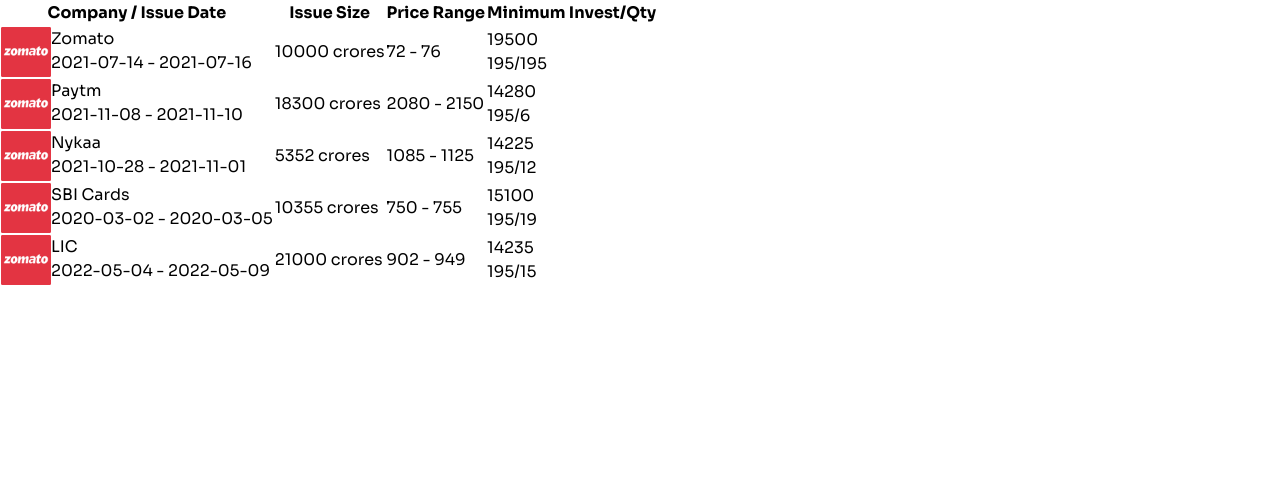
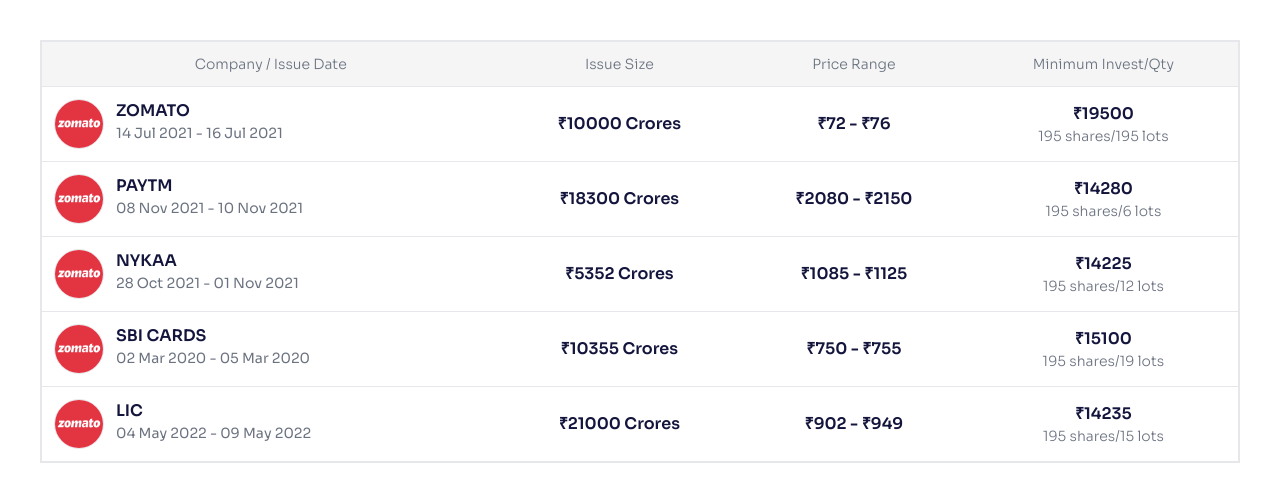
Before and after one commit to thisisyashgarg/ventura-assignment, a Next.js app: page / in a window 1280 px wide. Shown: the top 502 px of the page. Built offline with nearby package versions, Linux system fonts and the light colour scheme.

Commit message:
fix: hygiene fixes

```diff
--- a/src/app/company/page.tsx
+++ /dev/null
@@ -1,83 +0,0 @@
-"use client"
-
-import { IPOS } from "@/lib/constants"
-import Image from "next/image"
-import { useRouter } from "next/navigation"
-import dayjs from "dayjs"
-import { convertDate } from "@/lib/utils"
-
-export default function Home() {
-  const { push } = useRouter()
-
-  return (
-    <>
-      {/* For desktop */}
-
-      <div className="m-10">
-        <table className="w-full border-2 rounded-t-lg">
-          <thead className="bg-gray-50">
-            <tr>
-              <th className="p-3 text-sm text-gray-500 font-light">
-                Company / Issue Date{" "}
-              </th>
-              <th className="p-3 text-sm text-gray-500 font-light">
-                Issue Size
-              </th>
-              <th className="p-3 text-sm text-gray-500 font-light">
-                Price Range
-              </th>
-              <th className="p-3 text-sm text-gray-500 font-light">
-                Minimum Invest/Qty
-              </th>
-            </tr>
-          </thead>
-          <tbody>
-            {IPOS.map((ipo) => (
-              <tr
-                className="border cursor-pointer"
-                onClick={() => push(`/company/${ipo.id} `)}
-                key={ipo.id}
-              >
-                <td className="flex p-3 gap-3">
-                  <Image
-                    className="rounded-full border"
-                    src={ipo.logo}
-                    width={50}
-                    height={50}
-                    alt={""}
-                  />
-                  <div>
-                    <h2 className="font-semibold text-blue-900 uppercase">
-                      {ipo.name}
-                    </h2>
-                    <p className="text-sm text-gray-500">
-                      {convertDate(ipo.issueDateRange.from)} -{" "}
-                      {convertDate(ipo.issueDateRange.to)}
-                    </p>
-                  </div>
-                </td>
-                <td className="p-3 text-center font-semibold text-blue-900">
-                  ₹{ipo.issueSizeRangeInCrores.to} Crores
-                </td>
-                <td className="p-3 text-center font-semibold text-blue-900">
-                  ₹{ipo.priceRange.from} - ₹{ipo.priceRange.to}
-                </td>
-                <td className="p-3 text-center font-semibold text-blue-900">
-                  <h2>₹{ipo.minimumInvestmentInRupees}</h2>
-                  <p className="text-sm text-gray-500 font-light">
-                    {ipo.noOfShares} shares/{ipo.lotSize} lots
-                  </p>
-                </td>
-              </tr>
-            ))}
-          </tbody>
-        </table>
-      </div>
-
-      {/* For mobile */}
-      <div className="h-screen md:hidden flex items-center justify-center">
-        Switch to desktop view to see the IPO Listings
-      </div>
-    </>
-  )
-}
--- /dev/null
+++ b/src/app/error.tsx
@@ -0,0 +1,26 @@
+"use client"
+import { useRouter } from "next/navigation"
+import { useEffect } from "react"
+
+export default function Error({
+  error,
+  reset,
+}: {
+  error: string
+  reset: () => void
+}) {
+  useEffect(() => {
+    console.error(error)
+  }, [error])
+
+  return (
+    <div className="flex h-screen items-center justify-center">
+      <div className="text-center">
+        <h2>IPO not found!</h2>
+        <button className="hover:text-gray-500" onClick={() => reset()}>
+          Try again
+        </button>
+      </div>
+    </div>
+  )
+}
--- a/src/app/layout.tsx
+++ b/src/app/layout.tsx
@@ -1,6 +1,8 @@
 import type { Metadata } from "next"
 import { Sora } from "next/font/google"
 import "./globals.css"
+import ErrorBoundary from "next/dist/client/components/error-boundary"
+import Error from "./error"
 
 const inter = Sora({ subsets: ["latin"] })
 
--- a/src/app/page.tsx
+++ b/src/app/page.tsx
@@ -1,329 +1,86 @@
+"use client"
+
+import { IPOS } from "@/lib/constants"
 import Image from "next/image"
-
-const IPOS = [
-  {
-    id: 1,
-    name: "Zomato",
-    registeredName: "Zomato Limited",
-    logo: "/zomato.png",
-    issueDateRange: {
-      from: "2021-07-14",
-      to: "2021-07-16",
-    },
-    issueSizeRangeInCrores: {
-      from: 9375,
-      to: 10000,
-    },
-    priceRange: {
-      from: 72,
-      to: 76,
-    },
-    minimumInvestmentInRupees: 19500,
-    noOfShares: 195,
-    lotSize: 195,
-
-    listingDate: "2021-07-23",
-    listingPrice: 115,
-    listingGainsInRupees: 51.32,
-    timelineDetails: [
-      {
-        title: "Bidding starts",
-        date: "2021-07-14",
-        status: "COMPLETED",
-      },
-      {
-        title: "Bidding ends",
-        date: "2021-07-16",
-        status: "COMPLETED",
-      },
-      {
-        title: "Allotment Finalization",
-        date: "2021-07-22",
-        status: "COMPLETED",
-      },
-      {
-        title: "Refund initiation",
-        date: "2021-07-23",
-        status: "PENDING",
-      },
-      {
-        title: "Demat transfer",
-        date: "2021-07-23",
-        status: "PENDING",
-      },
-      {
-        title: "Listing date",
-        date: "2021-07-23",
-        status: "PENDING",
-      },
-    ],
-  },
-  {
-    id: 2,
-    name: "Paytm",
-    registeredName: "Zomato Limited",
-    logo: "/zomato.png",
-
-    issueDateRange: {
-      from: "2021-11-08",
-      to: "2021-11-10",
-    },
-    issueSizeRangeInCrores: {
-      from: 18300,
-      to: 18300,
-    },
-    priceRange: {
-      from: 2080,
-      to: 2150,
-    },
-    minimumInvestmentInRupees: 14280,
-    noOfShares: 195,
-    lotSize: 6,
-    listingDate: "2021-11-18",
-    listingPrice: 1564,
-    listingGainsInRupees: -486,
-    timelineDetails: [
-      {
-        title: "Bidding starts",
-        date: "2021-11-08",
-        status: "COMPLETED",
-      },
-      {
-        title: "Bidding ends",
-        date: "2021-11-10",
-        status: "COMPLETED",
-      },
-      {
-        title: "Allotment Finalization",
-        date: "2021-11-15",
-        status: "COMPLETED",
-      },
-      {
-        title: "Refund initiation",
-        date: "2021-11-16",
-        status: "COMPLETED",
-      },
-      {
-        title: "Demat transfer",
-        date: "2021-11-17",
-        status: "COMPLETED",
-      },
-      {
-        title: "Listing date",
-        date: "2021-11-18",
-        status: "COMPLETED",
-      },
-    ],
-  },
-  {
-    id: 3,
-    name: "Nykaa",
-    registeredName: "Zomato Limited",
-    logo: "/zomato.png",
-
-    issueDateRange: {
-      from: "2021-10-28",
-      to: "2021-11-01",
-    },
-    issueSizeRangeInCrores: {
-      from: 5352,
-      to: 5352,
-    },
-    priceRange: {
-      from: 1085,
-      to: 1125,
-    },
-    minimumInvestmentInRupees: 14225,
-    noOfShares: 195,
-    lotSize: 12,
-    listingDate: "2021-11-10",
-    listingPrice: 2001,
-    listingGainsInRupees: 876,
-    timelineDetails: [
-      {
-        title: "Bidding starts",
-        date: "2021-10-28",
-        status: "COMPLETED",
-      },
-      {
-        title: "Bidding ends",
-        date: "2021-11-01",
-        status: "COMPLETED",
-      },
-      {
-        title: "Allotment Finalization",
-        date: "2021-11-08",
-        status: "COMPLETED",
-      },
-      {
-        title: "Refund initiation",
-        date: "2021-11-09",
-        status: "COMPLETED",
-      },
-      {
-        title: "Demat transfer",
-        date: "2021-11-09",
-        status: "COMPLETED",
-      },
-      {
-        title: "Listing date",
-        date: "2021-11-10",
-        status: "COMPLETED",
-      },
-    ],
-  },
-  {
-    id: 4,
-    name: "SBI Cards",
-    registeredName: "Zomato Limited",
-    logo: "/zomato.png",
-
-    issueDateRange: {
-      from: "2020-03-02",
-      to: "2020-03-05",
-    },
-    issueSizeRangeInCrores: {
-      from: 10355,
-      to: 10355,
-    },
-    priceRange: {
-      from: 750,
-      to: 755,
-    },
-    minimumInvestmentInRupees: 15100,
-    noOfShares: 195,
-    lotSize: 19,
-    listingDate: "2020-03-16",
-    listingPrice: 658,
-    listingGainsInRupees: -97,
-    timelineDetails: [
-      {
-        title: "Bidding starts",
-        date: "2020-03-02",
-        status: "COMPLETED",
-      },
-      {
-        title: "Bidding ends",
-        date: "2020-03-05",
-        status: "COMPLETED",
-      },
-      {
-        title: "Allotment Finalization",
-        date: "2020-03-10",
-        status: "COMPLETED",
-      },
-      {
-        title: "Refund initiation",
-        date: "2020-03-11",
-        status: "COMPLETED",
-      },
-      {
-        title: "Demat transfer",
-        date: "2020-03-12",
-        status: "COMPLETED",
-      },
-      {
-        title: "Listing date",
-        date: "2020-03-16",
-        status: "COMPLETED",
-      },
-    ],
-  },
-  {
-    id: 5,
-    name: "LIC",
-    registeredName: "Zomato Limited",
-    logo: "/zomato.png",
-
-    issueDateRange: {
-      from: "2022-05-04",
-      to: "2022-05-09",
-    },
-    issueSizeRangeInCrores: {
-      from: 21000,
-      to: 21000,
-    },
-    priceRange: {
-      from: 902,
-      to: 949,
-    },
-    minimumInvestmentInRupees: 14235,
-    noOfShares: 195,
-    lotSize: 15,
-    listingDate: "2022-05-17",
-    listingPrice: 867,
-    listingGainsInRupees: -82,
-    timelineDetails: [
-      {
-        title: "Bidding starts",
-        date: "2022-05-04",
-        status: "COMPLETED",
-      },
-      {
-        title: "Bidding ends",
-        date: "2022-05-09",
-        status: "COMPLETED",
-      },
-      {
-        title: "Allotment Finalization",
-        date: "2022-05-12",
-        status: "COMPLETED",
-      },
-      {
-        title: "Refund initiation",
-        date: "2022-05-13",
-        status: "COMPLETED",
-      },
-      {
-        title: "Demat transfer",
-        date: "2022-05-16",
-        status: "COMPLETED",
-      },
-      {
-        title: "Listing date",
-        date: "2022-05-17",
-        status: "COMPLETED",
-      },
-    ],
-  },
-]
+import { useRouter } from "next/navigation"
+import { convertDate } from "@/lib/utils"
+import Error from "@/app/error"
 
 export default function Home() {
+  const { push } = useRouter()
+
+  if (IPOS.length === 0)
+    return <Error error={"No IPOs found"} reset={() => push("/")} />
+
   return (
-    <table>
-      <thead>
+    <>
+      {/* For desktop */}
+
+      <div className="m-10">
+        <table className="w-full border-2">
+          <thead className="bg-gray-50">
             <tr>
-          <th scope="col">Company / Issue Date </th>
-          <th scope="col">Issue Size</th>
-          <th scope="col">Price Range</th>
-          <th scope="col">Minimum Invest/Qty</th>
+              <th className="p-3 text-sm text-gray-500 font-light">
+                Company / Issue Date{" "}
+              </th>
+              <th className="p-3 text-sm text-gray-500 font-light">
+                Issue Size
+              </th>
+              <th className="p-3 text-sm text-gray-500 font-light">
+                Price Range
+              </th>
+              <th className="p-3 text-sm text-gray-500 font-light">
+                Minimum Invest/Qty
+              </th>
             </tr>
           </thead>
           <tbody>
             {IPOS.map((ipo) => (
-          <tr key={ipo.id}>
-            <td className="flex">
-              <Image src={ipo.logo} width={50} height={50} alt={""} />
+              <tr
+                className="border cursor-pointer"
+                onClick={() => push(`/company/${ipo.id} `)}
+                key={ipo.id}
+              >
+                <td className="flex p-3 gap-3">
+                  <Image
+                    className="rounded-full border"
+                    src={ipo.logo}
+                    width={50}
+                    height={50}
+                    alt={""}
+                  />
                   <div>
-                <h2>{ipo.name}</h2>
-                <p>
-                  {ipo.issueDateRange.from} - {ipo.issueDateRange.to}
+                    <h2 className="font-semibold text-blue-900 uppercase">
+                      {ipo.name}
+                    </h2>
+                    <p className="text-sm text-gray-500">
+                      {convertDate(ipo.issueDateRange.from)} -{" "}
+                      {convertDate(ipo.issueDateRange.to)}
                     </p>
                   </div>
                 </td>
-            <td>{ipo.issueSizeRangeInCrores.to} crores</td>
-            <td>
-              {ipo.priceRange.from} - {ipo.priceRange.to}
+                <td className="p-3 text-center font-semibold text-blue-900">
+                  ₹{ipo.issueSizeRangeInCrores.to} Crores
                 </td>
-            <td>
-              <h2>{ipo.minimumInvestmentInRupees}</h2>
-              <p>
-                {ipo.noOfShares}/{ipo.lotSize}
+                <td className="p-3 text-center font-semibold text-blue-900">
+                  ₹{ipo.priceRange.from} - ₹{ipo.priceRange.to}
+                </td>
+                <td className="p-3 text-center font-semibold text-blue-900">
+                  <h2>₹{ipo.minimumInvestmentInRupees}</h2>
+                  <p className="text-sm text-gray-500 font-light">
+                    {ipo.noOfShares} shares/{ipo.lotSize} lots
                   </p>
                 </td>
               </tr>
             ))}
           </tbody>
         </table>
+      </div>
+
+      {/* For mobile */}
+      <div className="h-screen md:hidden flex items-center justify-center">
+        Switch to desktop view to see the IPO Listings
+      </div>
+    </>
   )
 }
--- a/src/lib/constants.ts
+++ b/src/lib/constants.ts
@@ -199,7 +199,7 @@
     lotSize: 19,
     listingDate: "2020-03-16",
     listingPrice: 658,
-    listingGainsInRupees: -97,
+    listingGainsInRupees: 97,
     timelineDetails: [
       {
         title: "Bidding starts",
@@ -257,7 +257,7 @@
     lotSize: 15,
     listingDate: "2022-05-17",
     listingPrice: 867,
-    listingGainsInRupees: -82,
+    listingGainsInRupees: 82,
     timelineDetails: [
       {
         title: "Bidding starts",
```
Also changed, not shown: src/app/company/[id]/page.tsx (+8 -7 lines), 1 other file (tests, documents, lock files or other folders). Lines whose indentation alone changed are shown as unchanged.
